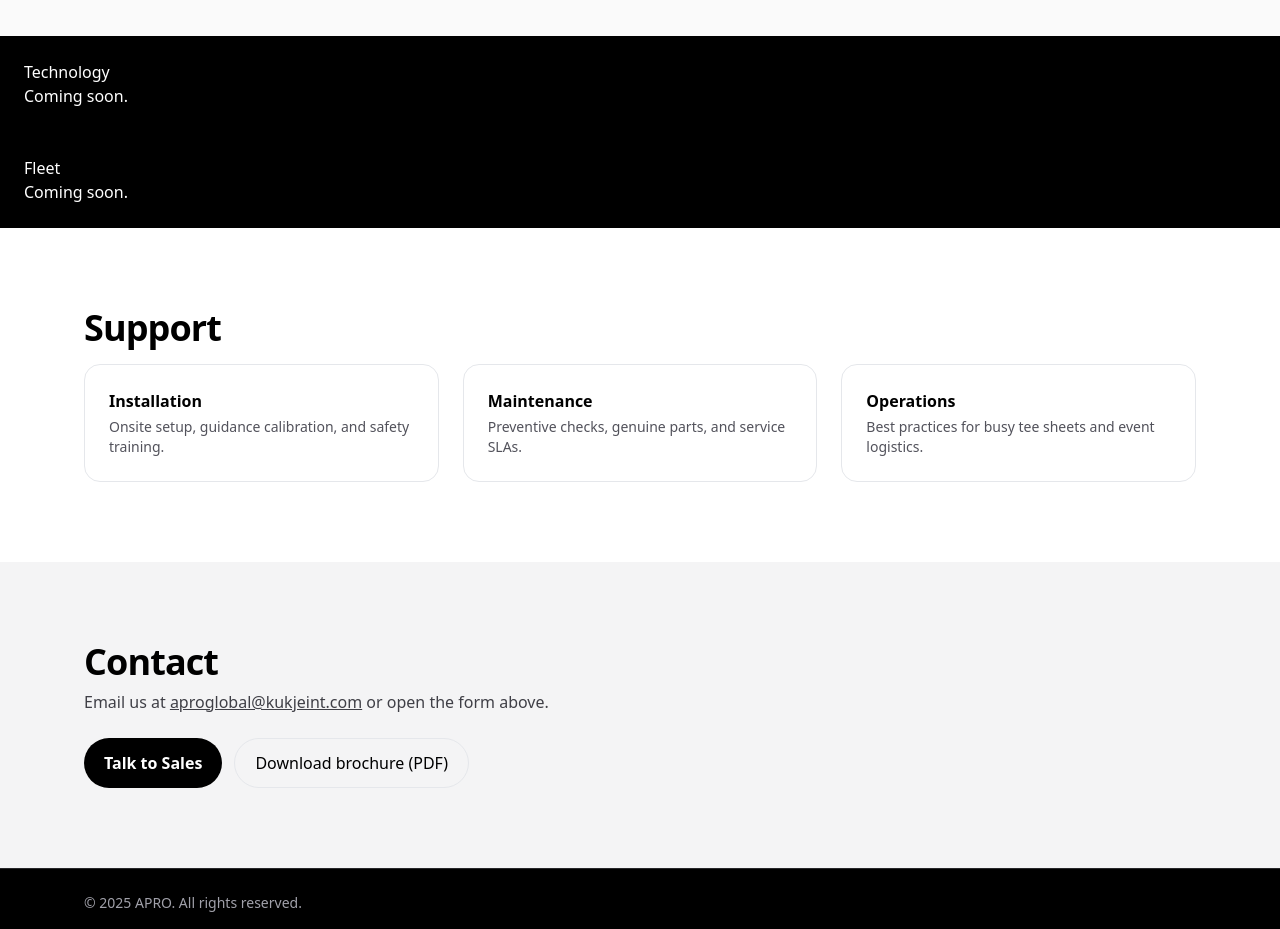
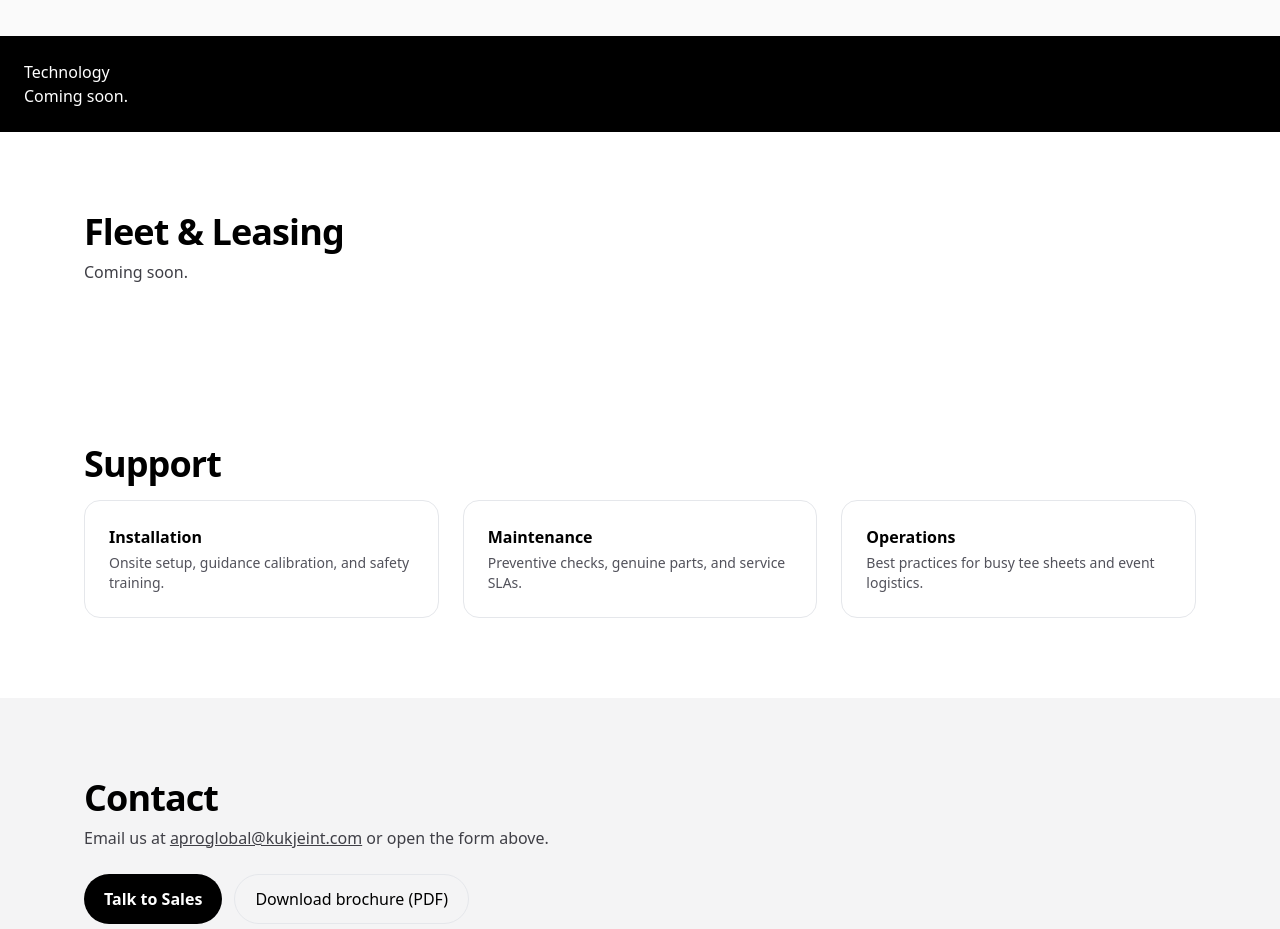
Before and after one commit to Aproglobal/apro-global-site, a React (Vite) app: page / in a window 1280 px wide. Shown: the part 3700-4629 px from the top of the page. Built offline with nearby package versions, Linux system fonts and the light colour scheme; no server answers.

Commit message:
Update FleetSection.tsx

```diff
--- a/src/components/FleetSection.tsx
+++ b/src/components/FleetSection.tsx
@@ -2,9 +2,11 @@ import React from "react";
 
 export default function FleetSection() {
   return (
-    <section style={{ padding: 24 }}>
-      <h2>Fleet</h2>
-      <p>Coming soon.</p>
+    <section id="fleet" className="py-20 bg-white text-black dark:bg-black dark:text-white">
+      <div className="max-w-6xl mx-auto px-5">
+        <h2 className="text-3xl md:text-4xl font-extrabold tracking-tight">Fleet &amp; Leasing</h2>
+        <p className="mt-2 text-zinc-700 dark:text-zinc-300">Coming soon.</p>
+      </div>
     </section>
   );
 }
```
